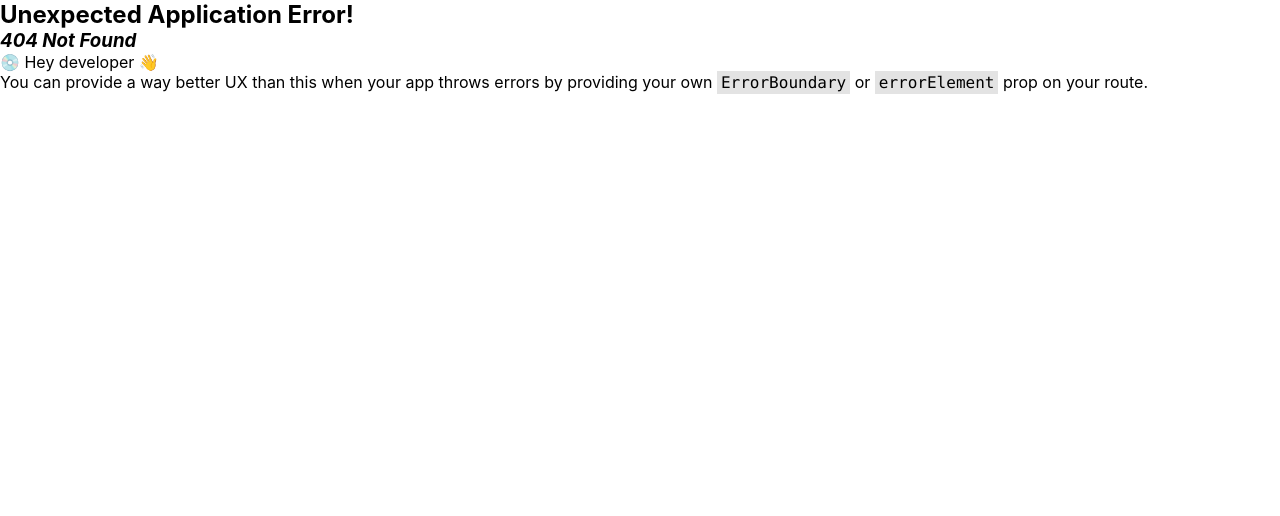
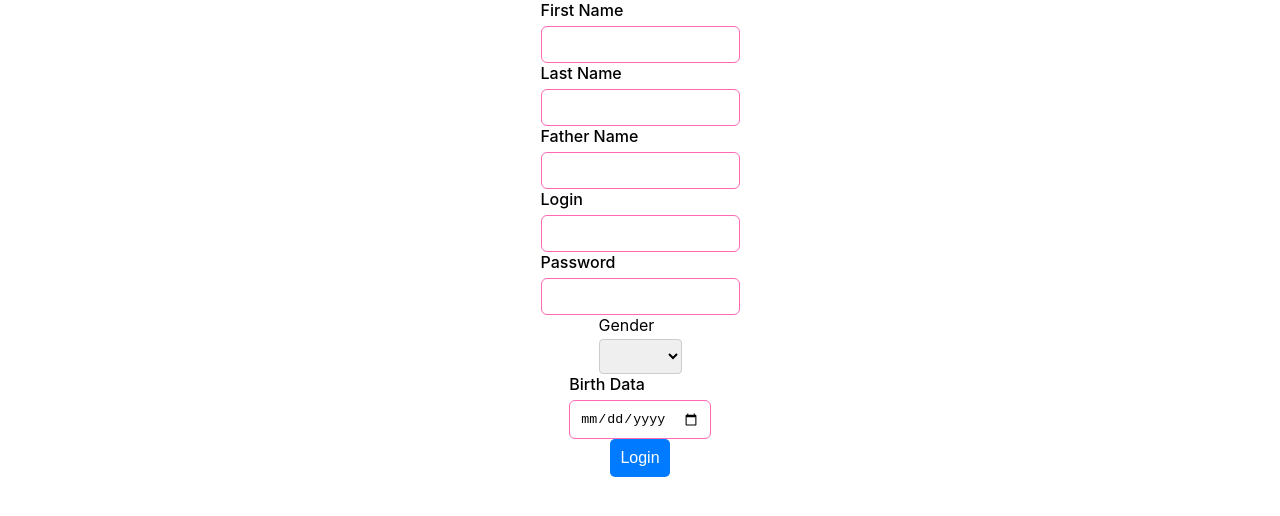
Before and after one commit to KononyukL/geekhub-electronic-clinic, a React (Create React App) app: page /registration in a window 1280 px wide. Before the commit this address had no page. Shown: the top 516 px of the page. Built offline with nearby package versions, Linux system fonts and the light colour scheme; the HTML template or start-up script is replaced by a standard one.

Commit message:
feature: add 7 inputs fields in RegisterForm

```diff
--- a/src/App.tsx
+++ b/src/App.tsx
@@ -6,11 +6,13 @@ import {
   RouterProvider
 } from 'react-router-dom';
 import Home from './pages/Home';
+import RegistrationForm from "./pages/RegistrationForm";
 
 const router = createBrowserRouter(
   createRoutesFromElements(
     <Route path="/">
       <Route index element={<Home />} />
+      <Route path="registration" element={<RegistrationForm />} />
     </Route>
   )
 );
--- /dev/null
+++ b/src/components/SelectInput/index.tsx
@@ -0,0 +1,33 @@
+import React from 'react';
+import { RegisterOptions, UseFormRegister } from 'react-hook-form';
+import { Label, StyledSelect, SelectWrapper, Option } from './styled';
+
+interface SelectOption {
+  value: string;
+  label: string;
+}
+
+interface SelectProps {
+  name: string;
+  label?: string;
+  options: SelectOption[];
+  register: UseFormRegister<any>;
+  registerOptions?: RegisterOptions;
+}
+
+const SelectInput: React.FC<SelectProps> = ({ name, label, options, register, registerOptions }) => {
+  return (
+    <SelectWrapper>
+      {label && <Label htmlFor={name}>{label}</Label>}
+      <StyledSelect {...register(name, { ...registerOptions })}>
+        {options.map((option, index) => (
+          <Option key={index} value={option.value}>
+            {option.label}
+          </Option>
+        ))}
+      </StyledSelect>
+    </SelectWrapper>
+  );
+};
+
+export default SelectInput;
--- /dev/null
+++ b/src/components/SelectInput/styled.ts
@@ -0,0 +1,20 @@
+import styled from 'styled-components';
+
+export const SelectWrapper = styled.div`
+  display: flex;
+  flex-direction: column;
+`;
+
+export const Label = styled.label`
+  margin-bottom: 4px;
+`;
+
+export const StyledSelect = styled.select`
+  padding: 8px;
+  border-radius: 4px;
+  border: 1px solid #ccc;
+`;
+
+export const Option = styled.option`
+
+`;
--- a/src/pages/RegistrationForm/index.tsx
+++ b/src/pages/RegistrationForm/index.tsx
@@ -1,15 +1,16 @@
 import React from 'react';
 import { useForm } from 'react-hook-form';
-import { StyledForm, StyledLabel, StyledInput, StyledButton, P } from './styled';
+import { StyledForm, StyledButton, ErrorText } from './styled';
 import Input from '../../components/Input';
+import SelectInput from '../../components/SelectInput';
 
 interface IFormInput {
-  firsName: string;
+  firstName: string;
   lastName: string;
-  fullName: string;
+  fatherName: string;
   login: string;
   password: string;
-  gender: any; // ??
+  gender: string;
   birthData: string;
 }
 
@@ -20,9 +21,9 @@ const RegistrationForm = () => {
     formState: { errors }
   } = useForm<any>({
     defaultValues: {
-      firsName: '',
+      firstName: '',
       lastName: '',
-      fullName: '', // ??
+      fatherName: '',
       login: '',
       password: '',
       gender: '',
@@ -30,20 +31,74 @@ const RegistrationForm = () => {
     }
   });
 
+  const genderOptions = [
+    { value: 'female', label: 'Female' },
+    { value: 'male', label: 'Male' },
+    { value: 'other', label: 'Other' }
+  ];
+
   const onSubmit = (data: IFormInput) => console.log(data);
 
   return (
     <StyledForm onSubmit={handleSubmit(onSubmit)}>
       <Input
+        label="First Name"
+        name="firstName"
+        register={register}
+        registerOptions={{ required: true, minLength: 3, maxLength: 255 }}
+      />
+      {errors.firstName && <ErrorText>This field is required</ErrorText>}
+      <Input
+        label="Last Name"
         name="lastName"
         register={register}
-        // registerOptions={{ required: true, minLength: 3, maxLength: 255 }}
+        registerOptions={{ required: true, minLength: 3, maxLength: 255 }}
       />
-      {errors.firstName && <P>This field is required</P>}
-
-      {/*<StyledLabel>Last Name</StyledLabel>*/}
-      {/*<StyledInput {...register('lastName', { required: true, minLength: 3, maxLength: 255 })} />*/}
-      {/*{errors.lastName && <p>This field is required</p>}*/}
+      {errors.lastName && <ErrorText>This field is required</ErrorText>}
+      <Input
+        label="Father Name"
+        name="fatherName"
+        register={register}
+        registerOptions={{ required: true, minLength: 3, maxLength: 255 }}
+      />
+      {errors.fatherName && <ErrorText>This field is required</ErrorText>}
+      <Input
+        label="Login"
+        name="login"
+        register={register}
+        registerOptions={{ required: true, minLength: 3, maxLength: 255 }}
+      />
+      {errors.login && <ErrorText>This field is required</ErrorText>}
+      <Input
+        label="Password"
+        name="password"
+        register={register}
+        registerOptions={{
+          required: true,
+          pattern: /^(?=.*[0-9])(?=.*[!@#$%^&*])(?=.*[a-z])(?=.*[A-Z])[0-9a-zA-Z!@#$%^&*]{8,255}$/
+        }}
+      />
+      {errors.password && <ErrorText>This field is required</ErrorText>}
+      <SelectInput
+        label="Gender"
+        name="gender"
+        options={genderOptions}
+        register={register}
+        registerOptions={{
+          required: true
+        }}
+      />
+      {errors.gender && <ErrorText>This field is required</ErrorText>}
+      <Input
+        type="date"
+        max="today"
+        label="Birth Data"
+        name="birthData"
+        register={register}
+        registerOptions={{
+          required: true
+        }}
+      />
 
       <StyledButton type="submit">Login</StyledButton>
     </StyledForm>
--- a/src/pages/RegistrationForm/styled.ts
+++ b/src/pages/RegistrationForm/styled.ts
@@ -1,30 +1,14 @@
 import styled from 'styled-components';
 
-export const P = styled.p`
-  font-size: 20px;
+export const ErrorText = styled.p`
+  font-size: 16px;
+  color: red;
 `
 
 export const StyledForm = styled.form`
   display: flex;
   flex-direction: column;
   align-items: center;
-`;
-
-export const StyledLabel = styled.label`
-  margin-top: 10px;
-  margin-bottom: 5px;
-`;
-
-export const StyledInput = styled.input`
-  padding: 10px;
-  margin-bottom: 10px;
-  border-radius: 5px;
-  border: none;
-`;
-
-const StyledError = styled.span`
-  color: red;
-  margin-bottom: 10px;
 `;
 
 export const StyledButton = styled.button`
```
